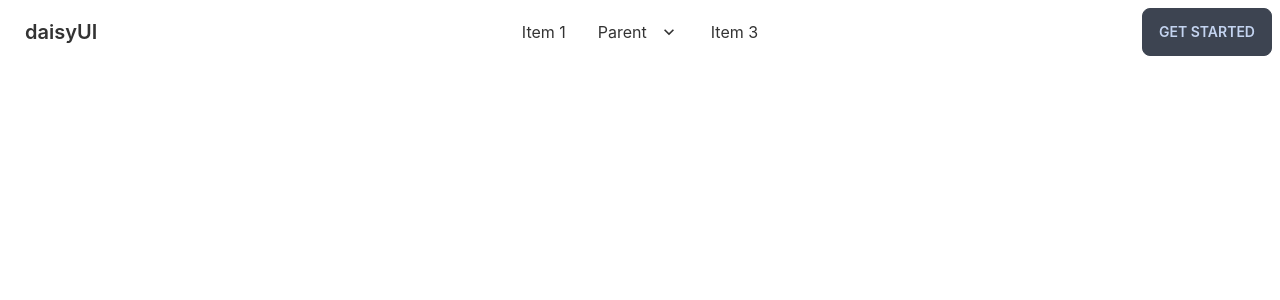
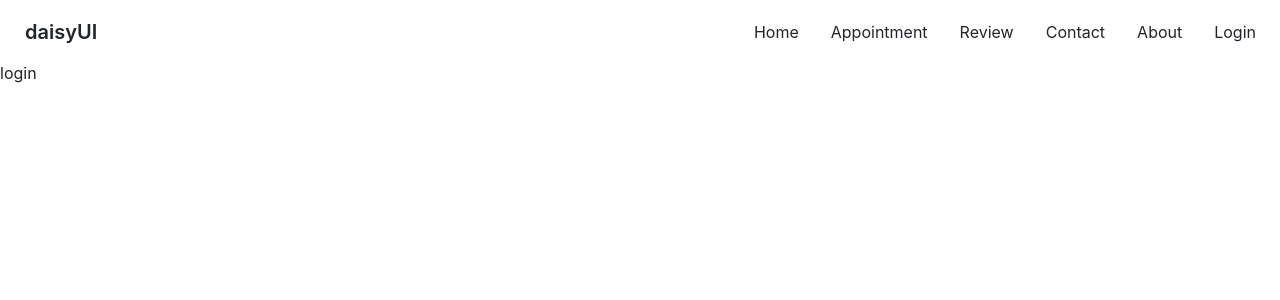
Before and after one commit to mirajulalam/Doctor-portal, a React (Create React App) app: page /login in a window 1280 px wide. Shown: the top 300 px of the page. Built offline with nearby package versions, Linux system fonts and the light colour scheme.

Commit message:
navbar link added

```diff
--- a/package.json
+++ b/package.json
@@ -6,8 +6,10 @@
     "@testing-library/jest-dom": "^5.16.4",
     "@testing-library/react": "^13.2.0",
     "@testing-library/user-event": "^13.5.0",
+    "bootstrap": "^5.1.3",
     "daisyui": "^2.14.3",
     "react": "^18.1.0",
+    "react-bootstrap": "^2.3.1",
     "react-dom": "^18.1.0",
     "react-router-dom": "^6.3.0",
     "react-scripts": "5.0.1",
--- a/public/index.html
+++ b/public/index.html
@@ -1,19 +1,19 @@
 <!DOCTYPE html>
 <html lang="en">
+
 <head>
   <meta charset="utf-8" />
   <link rel="icon" href="%PUBLIC_URL%/favicon.ico" />
   <meta name="viewport" content="width=device-width, initial-scale=1" />
   <meta name="theme-color" content="#000000" />
-    <meta
-      name="description"
-      content="Web site created using create-react-app"
-    />
+  <meta name="description" content="Web site created using create-react-app" />
   <link rel="apple-touch-icon" href="%PUBLIC_URL%/logo192.png" />
   <!--
       manifest.json provides metadata used when your web app is installed on a
       user's mobile device or desktop. See https://developers.google.com/web/fundamentals/web-app-manifest/
     -->
+  <link href="https://cdn.jsdelivr.net/npm/bootstrap@5.1.3/dist/css/bootstrap.min.css" rel="stylesheet"
+    integrity="sha384-1BmE4kWBq78iYhFldvKuhfTAU6auU8tT94WrHftjDbrCEXSU1oBoqyl2QvZ6jIW3" crossorigin="anonymous">
   <link rel="manifest" href="%PUBLIC_URL%/manifest.json" />
   <!--
       Notice the use of %PUBLIC_URL% in the tags above.
@@ -26,6 +26,7 @@
     -->
   <title>React App</title>
 </head>
+
 <body>
   <noscript>You need to enable JavaScript to run this app.</noscript>
   <div id="root"></div>
@@ -40,4 +41,5 @@
       To create a production bundle, use `npm run build` or `yarn build`.
     -->
 </body>
+
 </html>
--- a/src/App.js
+++ b/src/App.js
@@ -1,9 +1,9 @@
-import logo from './logo.svg';
 import './App.css';
 import { Route, Routes } from 'react-router-dom';
 import Home from './Pages/Home/Home';
 import About from './Pages/About/About';
 import Navbar from './Pages/Shared/Navbar';
+import Login from './Pages/Login/Login';
 
 function App() {
   return (
@@ -12,6 +12,7 @@ function App() {
       <Routes>
         <Route path='/' element={<Home />}></Route>
         <Route path='/about' element={<About />}></Route>
+        <Route path='/login' element={<Login />}></Route>
       </Routes>
     </div>
   );
--- /dev/null
+++ b/src/Pages/Login/Login.js
@@ -0,0 +1,11 @@
+import React from 'react';
+
+const Login = () => {
+    return (
+        <div>
+            <h2>login</h2>
+        </div>
+    );
+};
+
+export default Login;
--- a/src/Pages/Shared/Navbar.js
+++ b/src/Pages/Shared/Navbar.js
@@ -1,6 +1,15 @@
 import React from 'react';
+import { Link } from 'react-router-dom';
 
 const Navbar = () => {
+    const menuItems = <>
+        <li><Link to="/">Home</Link></li>
+        <li><Link to="/appointment">Appointment</Link></li>
+        <li><Link to="/review">Review</Link></li>
+        <li><Link to="/contact">Contact</Link></li>
+        <li><Link to="/about">About</Link></li>
+        <li><Link to="/login">Login</Link></li>
+    </>
     return (
         <div class="navbar bg-base-100">
             <div class="navbar-start">
@@ -9,40 +18,15 @@ const Navbar = () => {
                         <svg xmlns="http://www.w3.org/2000/svg" class="h-5 w-5" fill="none" viewBox="0 0 24 24" stroke="currentColor"><path stroke-linecap="round" stroke-linejoin="round" stroke-width="2" d="M4 6h16M4 12h8m-8 6h16" /></svg>
                     </label>
                     <ul tabindex="0" class="menu menu-compact dropdown-content mt-3 p-2 shadow bg-base-100 rounded-box w-52">
-                        <li><a>Item 1</a></li>
-                        <li tabindex="0">
-                            <a class="justify-between">
-                                Parent
-                                <svg class="fill-current" xmlns="http://www.w3.org/2000/svg" width="24" height="24" viewBox="0 0 24 24"><path d="M8.59,16.58L13.17,12L8.59,7.41L10,6L16,12L10,18L8.59,16.58Z" /></svg>
-                            </a>
-                            <ul class="p-2">
-                                <li><a>Submenu 1</a></li>
-                                <li><a>Submenu 2</a></li>
-                            </ul>
-                        </li>
-                        <li><a>Item 3</a></li>
+                        {menuItems}
                     </ul>
                 </div>
                 <a class="btn btn-ghost normal-case text-xl">daisyUI</a>
             </div>
             <div class="navbar-center hidden lg:flex">
                 <ul class="menu menu-horizontal p-0">
-                    <li><a>Item 1</a></li>
-                    <li tabindex="0">
-                        <a>
-                            Parent
-                            <svg class="fill-current" xmlns="http://www.w3.org/2000/svg" width="20" height="20" viewBox="0 0 24 24"><path d="M7.41,8.58L12,13.17L16.59,8.58L18,10L12,16L6,10L7.41,8.58Z" /></svg>
-                        </a>
-                        <ul class="p-2">
-                            <li><a>Submenu 1</a></li>
-                            <li><a>Submenu 2</a></li>
-                        </ul>
-                    </li>
-                    <li><a>Item 3</a></li>
+                    {menuItems}
                 </ul>
-            </div>
-            <div class="navbar-end">
-                <a class="btn">Get started</a>
             </div>
         </div>
     );
```
Also changed, not shown: 1 other file (tests, documents, lock files or other folders). Lines whose indentation alone changed are shown as unchanged.
